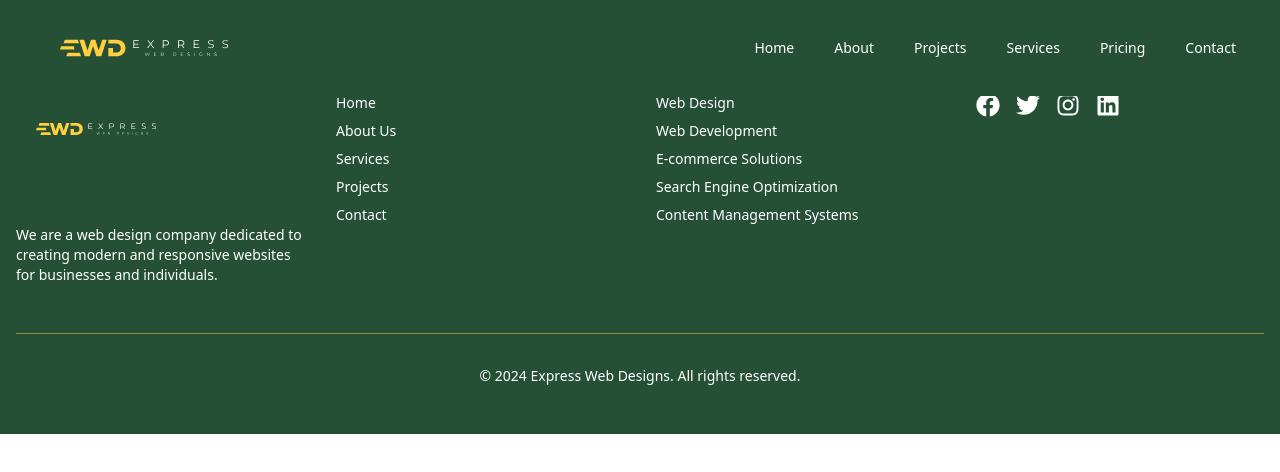
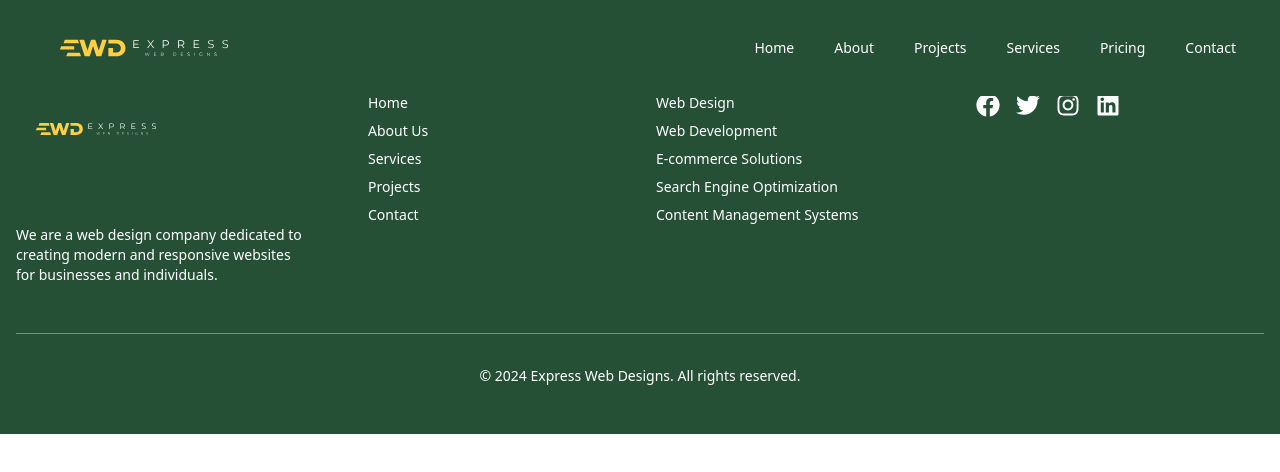
Before and after one commit to jdm1991/final-express, a Next.js app: page / in a window 1280 px wide. Shown: the top 472 px of the page. Built offline with nearby package versions, Linux system fonts and the light colour scheme.

Commit message:
Latest changes

```diff
--- a/src/app/components/footer.jsx
+++ b/src/app/components/footer.jsx
@@ -7,7 +7,7 @@ export default function Footer() {
       <footer className="bg-[#255036] text-white py-12 border-t border-[rgba(255,207,64,0.5)]">
         <div className="container mx-auto px-4">
           <div className="grid grid-cols-1 md:grid-cols-4 gap-8">
-            <div>
+            <div className="md:col-span-1">
               <Image
                 src="/Express.svg"
                 alt="Express Web Designs Logo"
@@ -20,7 +20,7 @@ export default function Footer() {
                 responsive websites for businesses and individuals.
               </p>
             </div>
-            <div>
+            <div className="md:col-span-1 md:pl-8">
               <h3 className="text-xl font-bold mb-4">Navigation</h3>
               <ul className="text-sm space-y-2">
                 <li>
@@ -50,7 +50,7 @@ export default function Footer() {
                 </li>
               </ul>
             </div>
-            <div>
+            <div className="md:col-span-1">
               <h3 className="text-xl font-bold mb-4">Our Services</h3>
               <ul className="text-sm space-y-2">
                 <li>Web Design</li>
@@ -60,7 +60,7 @@ export default function Footer() {
                 <li>Content Management Systems</li>
               </ul>
             </div>
-            <div>
+            <div className="md:col-span-1">
               <h3 className="text-xl font-bold mb-4">Connect With Us</h3>
               <div className="flex space-x-4">
                 <a
```
